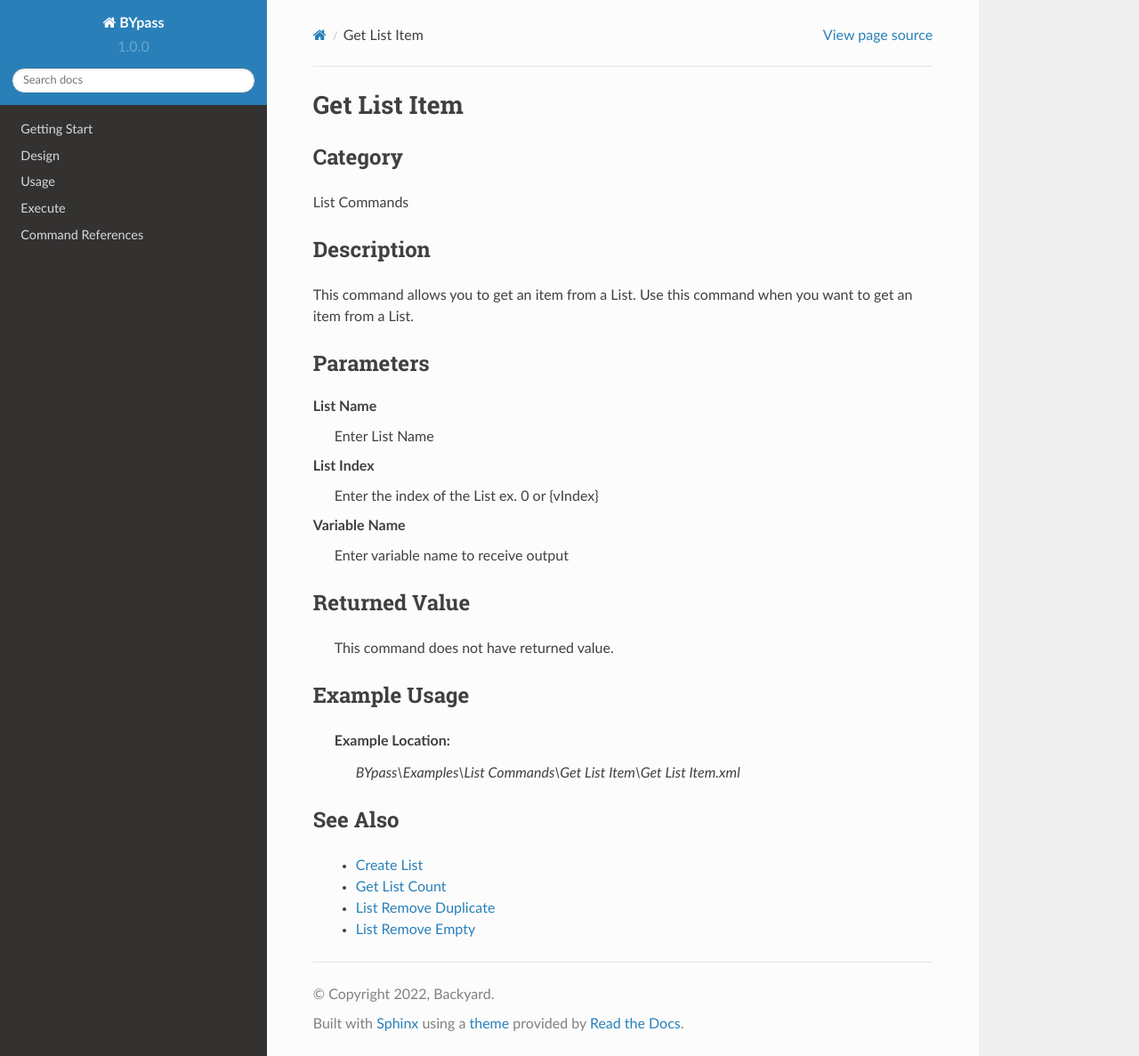
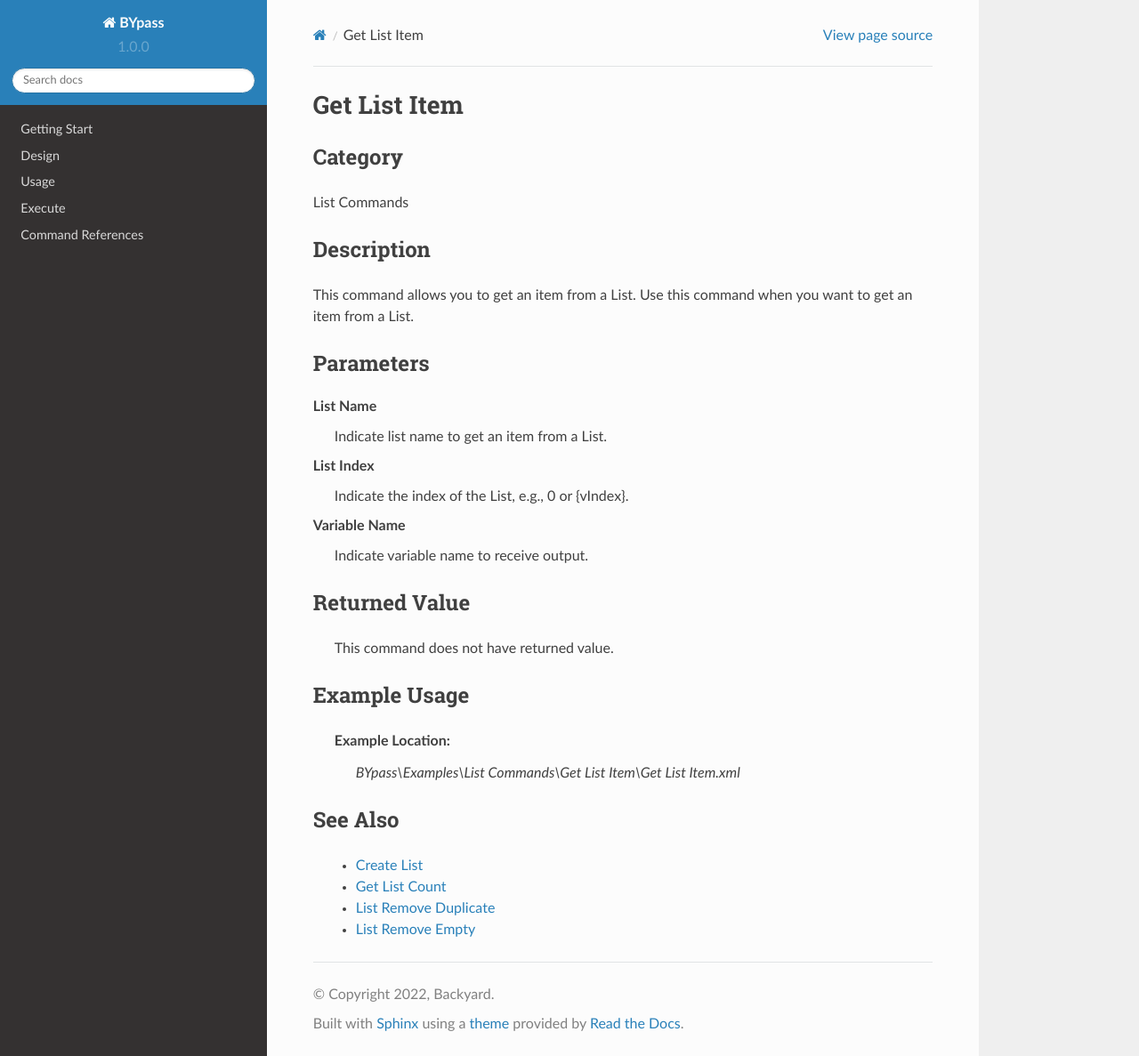
Before and after one commit to stupidmankind/BYpassDoc, a Sphinx documentation site: the page built from docs/source/commands/getlistitem.rst, in a window 1280 px wide and 1187 px high. Shown: the whole window at 89% size. Built offline with Sphinx 7.4.7 and the Read the Docs theme 2.0.0, drawn with Linux system fonts in a browser that asks for light colours.

Commit message:
Update getlistitem.rst
Edit description

```diff
--- a/docs/source/commands/getlistitem.rst
+++ b/docs/source/commands/getlistitem.rst
@@ -14,13 +14,13 @@ Parameters
 ----------
 
 **List Name**
-	Enter List Name
+	Indicate list name to get an item from a List.
 
 **List Index**
-	Enter the index of the List ex. 0 or {vIndex}
+	Indicate the index of the List, e.g., 0 or {vIndex}.
 
 **Variable Name**
-	Enter variable name to receive output
+	Indicate variable name to receive output.
 
 
 
```
